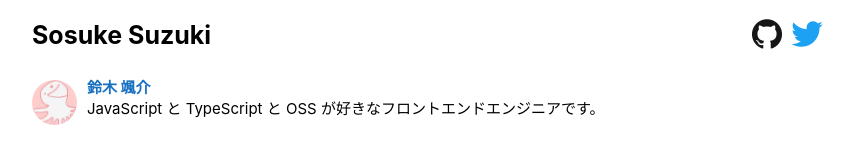
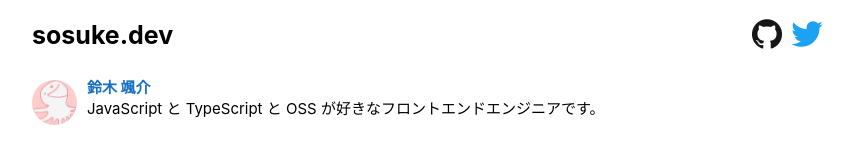
Before and after one commit to sosukesuzuki/sosuke.dev, a Gatsby site: page / in a window 1280 px wide. Shown: the top 153 px of the page, without its empty margins (208-1062 px from the left). Built offline with nearby package versions, Linux system fonts and the light colour scheme; Gatsby itself is replaced by a stand-in of ours.

Commit message:
Change title

```diff
--- a/gatsby-config.js
+++ b/gatsby-config.js
@@ -9,8 +9,8 @@ module.exports = {
     {
       resolve: `gatsby-plugin-manifest`,
       options: {
-        name: "鈴木颯介 / Sosuke Suzuki",
-        short_name: "starter",
+        name: "sosuke.dev",
+        short_name: "sosuke.dev",
         start_url: "/",
         display: `standalone`,
         icon: "src/images/logo.jpeg",
--- a/src/components/Layout.js
+++ b/src/components/Layout.js
@@ -104,7 +104,7 @@ export default function Layout({ children }) {
         </Helmet>
         <Header>
           <Anchor href="/" className="heading-link" gatsby>
-            <h1>Sosuke Suzuki</h1>
+            <h1>sosuke.dev</h1>
           </Anchor>
           <IconList>
             <Anchor href="https://github.com/sosukesuzuki">
```
